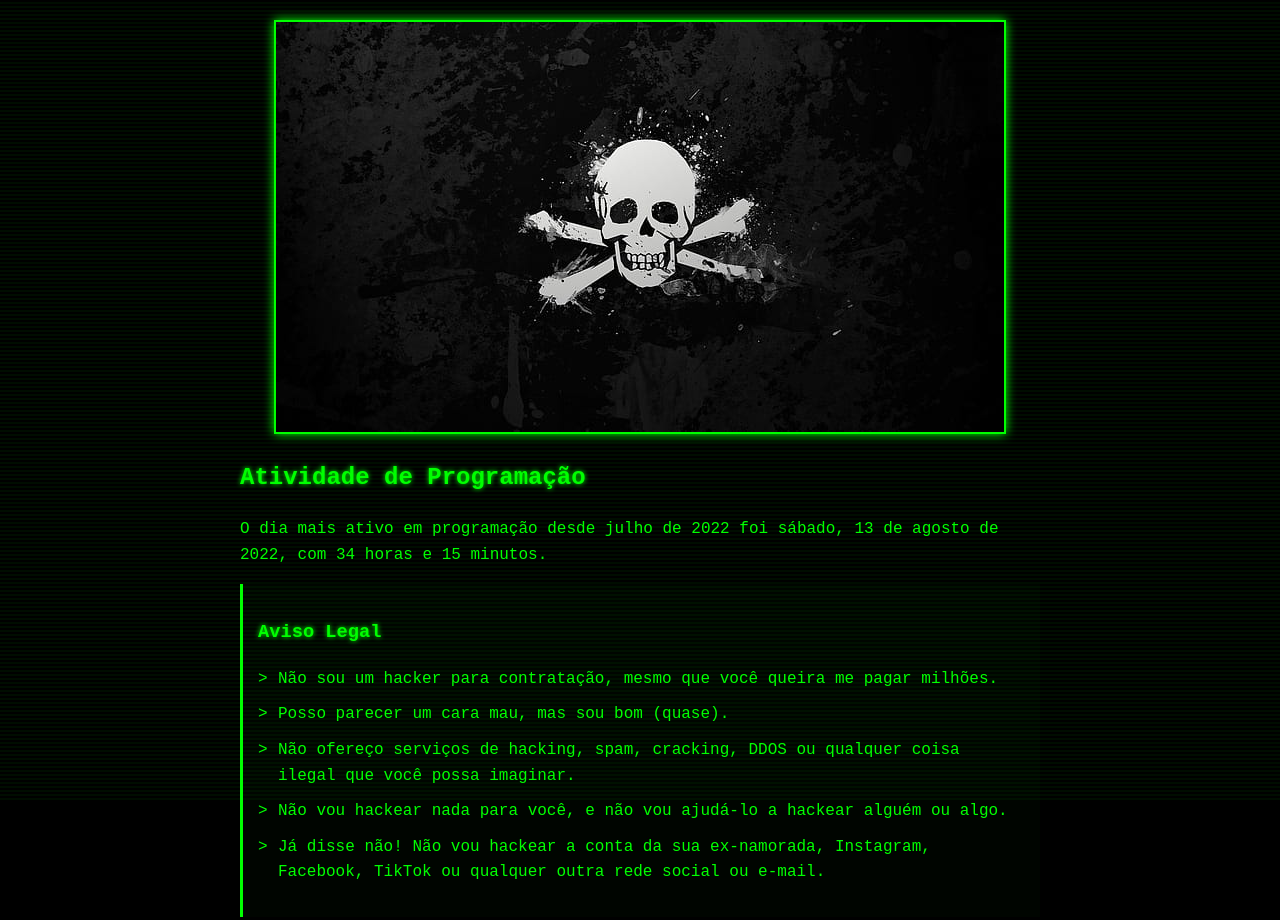
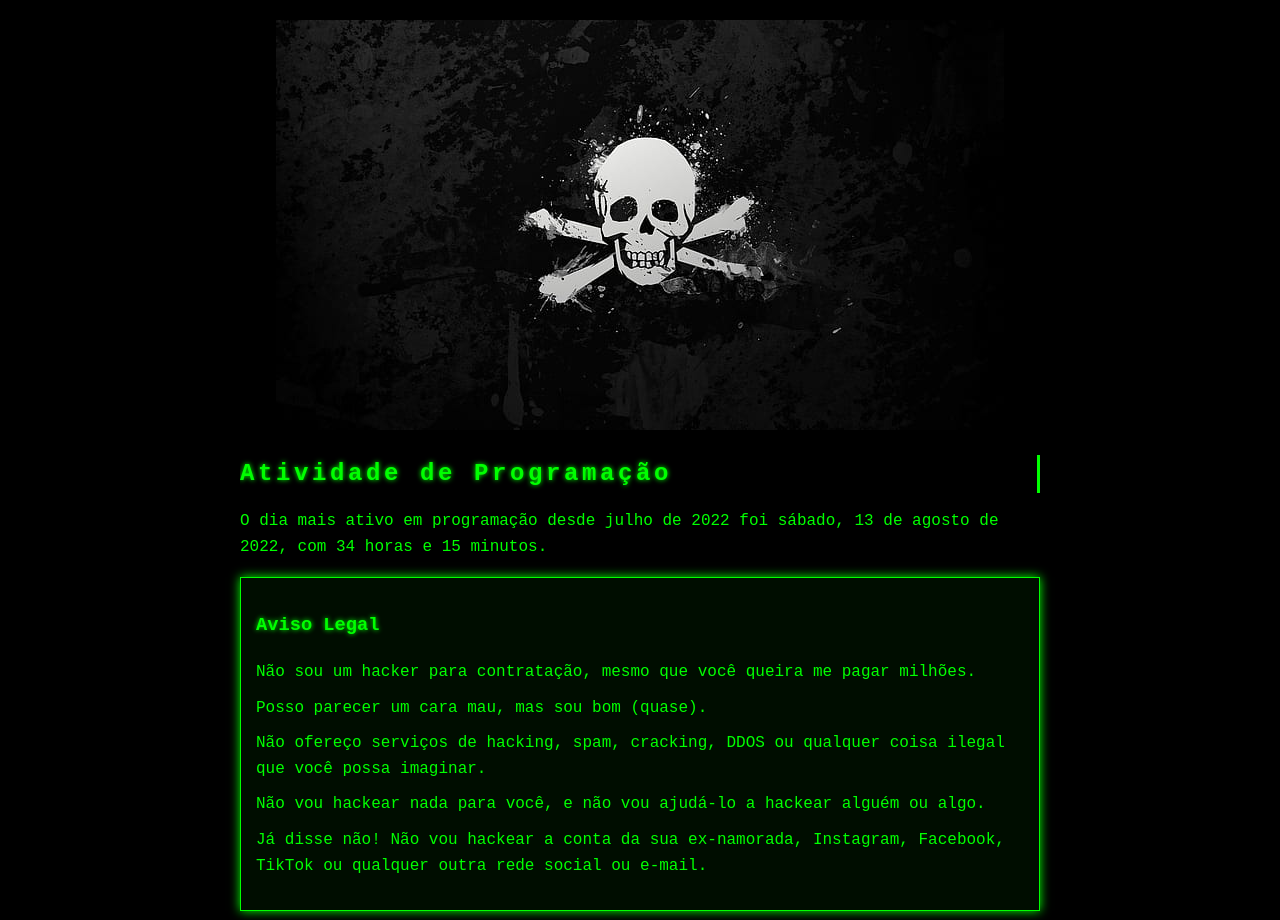
Before and after one commit to SnowPerfectDev/snowperfectdev.github.io, a plain HTML site: page index.html in a window 1280 px wide. Shown: the top 920 px of the page. Drawn offline with Linux system fonts and the light colour scheme.

Commit message:
Update index.html

```diff
--- a/index.html
+++ b/index.html
@@ -3,7 +3,7 @@
 <head>
     <meta charset="UTF-8">
     <meta name="viewport" content="width=device-width, initial-scale=1.0">
-    <title>Bio Minimalista (:</title>
+    <title>Bio</title>
     <style>
         body {
             background-color: #000;
@@ -28,8 +28,6 @@
         img {
             max-width: 100%;
             height: auto;
-            border: 2px solid #0f0;
-            box-shadow: 0 0 10px #0f0;
         }
         .container {
             max-width: 800px;
@@ -40,6 +38,15 @@
         .banner {
             text-align: center;
             margin-bottom: 20px;
+            animation: glow 2s infinite alternate;
+        }
+        @keyframes glow {
+            from {
+                text-shadow: 0 0 5px #0f0, 0 0 10px #0f0, 0 0 20px #0f0;
+            }
+            to {
+                text-shadow: 0 0 10px #0f0, 0 0 20px #0f0, 0 0 30px #0f0;
+            }
         }
         .content {
             line-height: 1.6;
@@ -47,8 +54,9 @@
         .disclaimer, .mentoring, .faqs, .products {
             margin-bottom: 30px;
             padding: 15px;
-            border-left: 3px solid #0f0;
-            background-color: rgba(0, 255, 0, 0.02);
+            border: 1px solid #0f0;
+            box-shadow: 0 0 10px #0f0;
+            background-color: rgba(0, 255, 0, 0.05);
         }
         .disclaimer ul, .mentoring ul, .faqs ul, .products ul {
             list-style-type: none;
@@ -56,59 +64,39 @@
         }
         .disclaimer ul li, .mentoring ul li, .faqs ul li, .products ul li {
             margin-bottom: 10px;
-            position: relative;
-            padding-left: 20px;
         }
-        .disclaimer ul li::before, .mentoring ul li::before, .faqs ul li::before, .products ul li::before {
-            content: ">";
-            position: absolute;
-            left: 0;
-            color: #0f0;
+        .typewriter {
+            overflow: hidden;
+            border-right: .15em solid #0f0;
+            white-space: nowrap;
+            margin: 0 auto;
+            letter-spacing: .15em;
+            animation: typing 3.5s steps(40, end), blink-caret .75s step-end infinite;
+        }
+        @keyframes typing {
+            from { width: 0; }
+            to { width: 100%; }
+        }
+        @keyframes blink-caret {
+            from, to { border-color: transparent; }
+            50% { border-color: #0f0; }
         }
         .footer {
             text-align: center;
             margin-top: 50px;
             padding: 10px;
             border-top: 1px solid #0f0;
-            box-shadow: 0 -5px 10px rgba(0, 255, 0, 0.1);
-        }
-        .glitch {
-            animation: glitch 1s infinite;
-        }
-        @keyframes glitch {
-            0% { transform: translate(0); }
-            20% { transform: translate(-2px, 2px); }
-            40% { transform: translate(-2px, -2px); }
-            60% { transform: translate(2px, 2px); }
-            80% { transform: translate(2px, -2px); }
-            100% { transform: translate(0); }
-        }
-        .scanlines {
-            position: fixed;
-            top: 0;
-            left: 0;
-            width: 100%;
-            height: 100%;
-            background: repeating-linear-gradient(
-                to bottom,
-                transparent,
-                transparent 2px,
-                rgba(0, 255, 0, 0.05) 2px,
-                rgba(0, 255, 0, 0.05) 4px
-            );
-            pointer-events: none;
-            z-index: -1;
+            box-shadow: 0 -5px 10px #0f0;
         }
     </style>
 </head>
 <body>
-    <div class="scanlines"></div>
     <div class="container">
         <div class="banner">
             <img src="https://raw.githubusercontent.com/SnowPerfectDev/snowperfectdev.github.io/refs/heads/main/Imgs/black-death-skulls-white-wallpaper-preview.jpg" alt="Banner Hacker">
         </div>
         <div class="content">
-            <h2 class="glitch">Atividade de Programação</h2>
+            <h2 class="typewriter">Atividade de Programação</h2>
             <p>O dia mais ativo em programação desde julho de 2022 foi sábado, 13 de agosto de 2022, com 34 horas e 15 minutos.</p>
 
             <div class="disclaimer">
```
